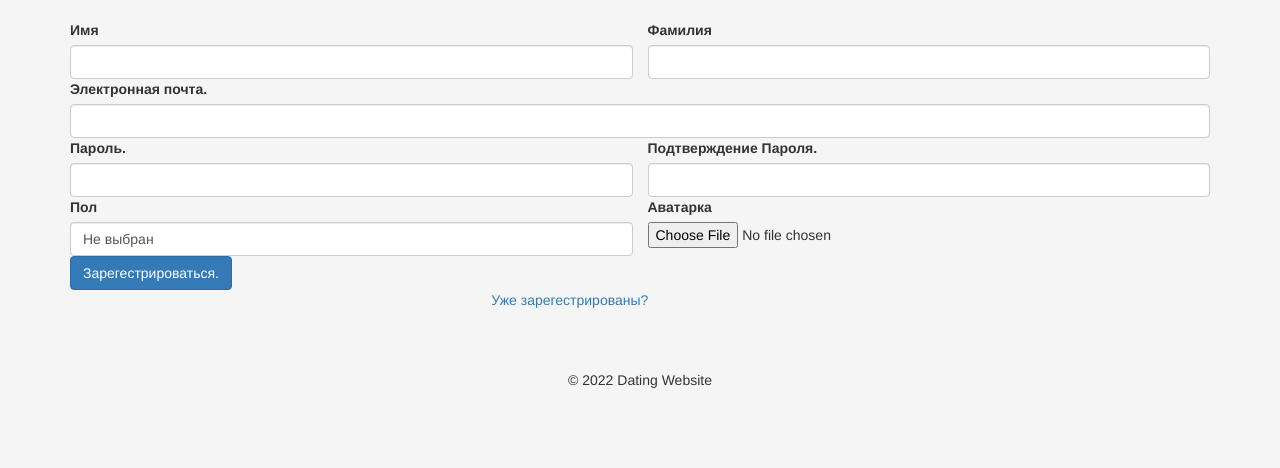
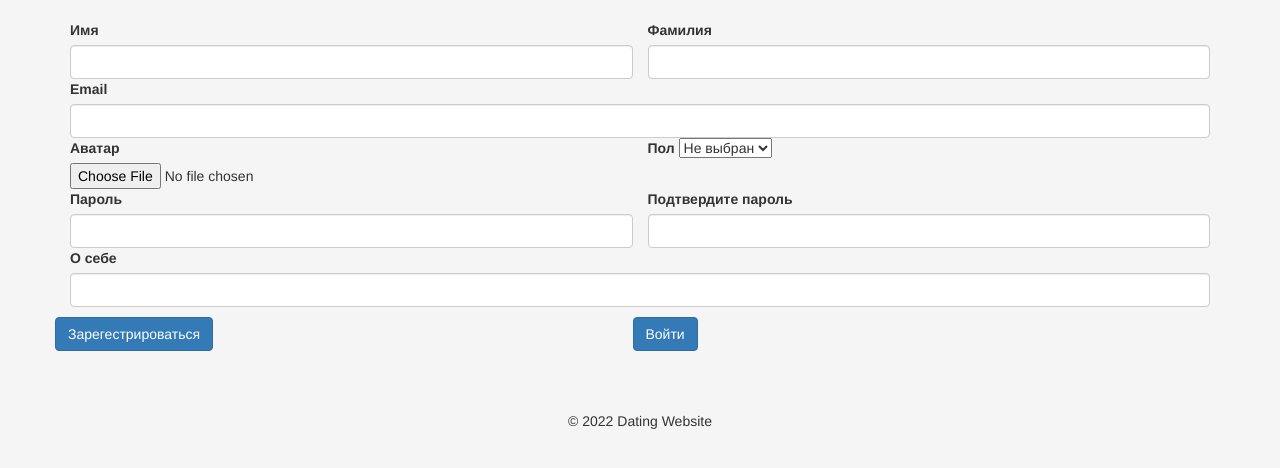
Before and after one commit to ClasterPack/DatingWebsite, a Django app: page /clients/create/ in a window 1280 px wide. Shown: the part 62-530 px from the top of the page. Run offline with Django 4.2, Linux system fonts and the light colour scheme; some libraries are stand-ins or nearby versions.

Commit message:
Создал эндпоинт регистрации нового участника: /api/clients/create .

```diff
--- a/core/settings.py
+++ b/core/settings.py
@@ -121,7 +121,7 @@ STATIC_URL = 'static/'
 
 AUTH_USER_MODEL = 'users.NewUser'
 
-MEDIA_URL = '/images/'
+MEDIA_URL = 'avatars/'
 MEDIA_ROOT = BASE_DIR / 'avatars'
 
 LOGIN_URL = 'users:user_login'
--- a/templates/base.html
+++ b/templates/base.html
@@ -66,10 +66,10 @@
 			<div class="collapse navbar-collapse" id="navbarNav">
 				<ul class="navbar-nav">
 					<li class="nav-item">
-						<a class="nav-link " href="{% url 'users:user_login' %}">Домашняя Страница</a>
+						<a class="nav-link " href="{% url 'users:home' %}">Домашняя Страница</a>
 					</li>
 					<li class="nav-item">
-						<a class="nav-link " href="{% url 'users:user_login' %}">Список участников</a>
+						<a class="nav-link " href="{% url 'users:users_list' %}">Список участников</a>
 					{% if user.is_authenticated %}
 					<li class="nav-item">
 						<span class="nav-link">{{ user.email }}</span>
--- a/templates/user/registration.html
+++ b/templates/user/registration.html
@@ -1,6 +1,7 @@
 {% extends 'base.html' %}
 
 {% block content %}
+
 <div class="container pt-30">
 		<div class="section">
 			<div class="row">
@@ -29,7 +30,7 @@
 
 						<div class="row">
 							<div class="col m6 s12">
-								<label>Электронная почта.</label>
+								<label>Email</label>
 								{{ form.email }}
 								{% for error in form.errors.email %}
 									<p class="error">{{ error }}</p>
@@ -39,14 +40,30 @@
 
                     <div class="row">
 							<div class="col m6 s12">
-								<label>Пароль.</label>
+                                <label>Аватар</label>
+								{{ form.user_avatar }}
+								{% for error in form.errors.image %}
+									<p class="error">{{ error }}</p>
+								{% endfor %}
+							</div>
+                            <div class="col m6 s12">
+                                <label>Пол</label>
+                                {{ form.user_sex }}
+                                <p class="error">{{ error }}</p>
+                            </div>
+                    </div>
+
+
+                    <div class="row">
+                        <div class="col m7 s12">
+                            <label>Пароль</label>
                             {{ form.password1 }}
                             {% for error in form.errors.password1 %}
                                 <p class="error">{{ error }}</p>
                             {% endfor %}
                         </div>
-							<div class="col m6 s12">
-								<label>Подтверждение Пароля.</label>
+                        <div class="col m7 s12">
+                            <label>Подтвердите пароль</label>
                             {{ form.password2 }}
                             {% for error in form.errors.password2 %}
                                 <p class="error">{{ error }}</p>
@@ -54,26 +71,19 @@
                         </div>
                     </div>
                     <div class="row">
-							<div class="col m6 s12 ">
-								<label>Пол</label>
-
-                                    <select name="пол" class="form-control">
-                                        <option value=1>Не выбран</option>
-                                        <option value=2>Женский</option>
-                                        <option value=3>Мужской</option>
-                                    </select>
+                        <div class="col m7 s12">
+                            <label>О себе</label>
+                            {{ form.about }}
+                            <p class="error">{{ error }}</p>
+                    <div class="row">
+                        <div class="row">
+                            <div class="col m6 s12">
+                                <button type="submit" class="btn btn-primary">Зарегестрироваться</button>
                             </div>
                             <div class="col m6 s12">
-								<label>Аватарка</label>
-								{{ form.user_avatar }}
-								{% for error in form.errors.image %}
-									<p class="error">{{ error }}</p>
-								{% endfor %}
+                                <button onclick="location.href='api/clients/login'" class="btn btn-primary" type="button">Войти</button>
                             </div>
                         </div>
-                        <div class="row">
-                            <div class="column">
-                                <button type="submit" class="btn btn-primary">Зарегестрироваться.</button>
                     </div>
 						</div>
 						<script src="https://cdnjs.cloudflare.com/ajax/libs/jquery/1.12.4/jquery.min.js"></script>
@@ -82,14 +92,13 @@
 
 						<link rel="stylesheet"
 						      href="https://cdnjs.cloudflare.com/ajax/libs/twitter-bootstrap/3.3.7/css/bootstrap.min.css">
+						<link rel="stylesheet"
+						      href="https://cdnjs.cloudflare.com/ajax/libs/bootstrap-datetimepicker/4.7.14/css/bootstrap-datetimepicker.min.css">
+                    </form>
+
 				</div>
 			</div>
 		</div>
-	</div>
-	<div class="section">
-		<div class="row">
-			<div class="col-lg-3 mx-auto">
-				<a href="{% url 'users:user_login' %}" >Уже зарегестрированы?</a>
 	</div>
 		</div>
 	</div>
@@ -101,4 +110,6 @@
         }
 	</style>
 
+
+
 {% endblock %}
--- a/users/forms.py
+++ b/users/forms.py
@@ -22,7 +22,7 @@ class CustomUserCreationForm(forms.ModelForm):
         strip=False,
         widget=forms.PasswordInput(attrs={'autocomplete': 'new-password',
                                           'class': 'form-control'}),
-        help_text='Введите пароль ещё раз для подтверждения.'
+        help_text=password_validation.password_validators_help_text_html()
     )
     user_name = forms.CharField(
         required=True, widget=forms.TextInput(
@@ -35,17 +35,18 @@ class CustomUserCreationForm(forms.ModelForm):
         help_text='Введите фамилию.'
 
     )
-    user_sex = forms.MultipleChoiceField(
+    user_sex = forms.ChoiceField(
         required=True,
-        widget=forms.CheckboxSelectMultiple,
-        choices=Sex,
+        choices=Sex.choices,
+        help_text='Выберите пол'
     )
     email = forms.EmailField(required=True, widget=forms.EmailInput(
         attrs={'class': 'form-control'}
     ))
-    about = forms.EmailField(required=True, widget=forms.EmailInput(
+    about = forms.CharField(required=True, widget=forms.TextInput(
         attrs={'class': 'form-control'}
     ))
+    # user_avatar = forms.ImageField()
 
     class Meta:
         model = NewUser
@@ -57,29 +58,6 @@ class CustomUserCreationForm(forms.ModelForm):
             'user_avatar',
             'about',
         )
-
-    def clean_password2(self):
-        password1 = self.cleaned_data.get('password1')
-        password2 = self.cleaned_data.get('password2')
-        if password1 and password2 and password1 != password2:
-            raise ValidationError(
-                self.error_messages['password_mismatch'],
-                code='password_mismatch'
-            )
-        return password2
-
-    def _post_clean(self):
-        super()._post_clean()
-        password = self.cleaned_data.get('password2')
-        if password:
-            try:
-                password_validation.validate_password(password, self.instance)
-            except ValidationError as error:
-                self.add_error('password2', error)
-
-    def save(self, commit=True):
-        user = super().save(commit=False)
-        user.set_password(self.cleaned_data["password1"])
-        if commit:
-            user.save()
-        return
+        widgets = {
+            'sex': forms.Select(attrs={'class': 'custom-select md-form'}),
+        }
--- a/users/urls.py
+++ b/users/urls.py
@@ -1,4 +1,6 @@
 from django.urls import path
+from django.conf import settings
+from django.conf.urls.static import static
 
 from users.views import user_registration, user_login, user_logout, users_list, home_page
 
@@ -10,4 +12,4 @@ urlpatterns = [
     path('clients/', users_list, name='users_list'),
     path('clients/create/', user_registration, name='user_registration'),
     path('logout/', user_logout, name='user_logout'),
-]
+] + static(settings.MEDIA_URL, document_root=settings.MEDIA_ROOT)
--- a/users/views.py
+++ b/users/views.py
@@ -1,11 +1,10 @@
 from django.conf import settings
 from django.shortcuts import render, redirect
 from django.http import HttpResponse
-from django.contrib.auth import login, logout
+from django.contrib.auth import login, logout, authenticate
 from django.core.handlers.wsgi import WSGIRequest
-from django.db.models import Q
+from django.db.models import Count, Q
 
-from typing import Dict, Optional
 
 from users.forms import CustomUserCreationForm
 from users.models import NewUser
@@ -21,28 +20,38 @@ def user_logout(request):
 
 def user_login(request):
     if request.user.is_authenticated:
-        return redirect('users/home')
+        return redirect('users:home')
     form = AuthenticationForm()
     if request.method == 'POST':
         form = AuthenticationForm(request=request, data=request.POST)
         if form.is_valid():
             login(request, form.get_user())
-            return redirect('users:home')
+            return redirect('users:users_list')
     return render(request, template_name='user/user_login.html', context={'form': form})
 
 
 def user_registration(request):
+    # if request.POST:
+    #     form: CustomUserCreationForm = CustomUserCreationForm(request.POST, files=request.FILES)
+    #     if form.is_valid():
+    #         form.save()
+    #         email = request.POST.get('email')
+    #         password = request.POST.get('password')
+    #         account = authenticate(email=email, password=password)
+    #         login(request, account)
+    #         return redirect('user:users_login')
+    #     else:
+    #         context = {'form': form}
+    # else:
+    #     user_register_form = CustomUserCreationForm()
+    #     context = {'form': user_register_form}
+    # return render(request, 'user/registration.html', context)
     user_register_form = CustomUserCreationForm()
     if request.method == 'POST':
         user_register_form: CustomUserCreationForm = CustomUserCreationForm(request.POST, files=request.FILES)
         if user_register_form.is_valid():
-            user: NewUser = user_register_form.save(commit=False)
-            sex = request.POST.get('user_sex')
-            user.user_sex = sex
-            avatar = request.POST.get('user_avatar')
-            user.user_avatar = avatar
-            user.save()
-            user_register_form.save()
+            customer: NewUser = user_register_form.save(commit=False)
+            customer.save()
             return redirect('users:user_login')
 
     return render(
@@ -55,17 +64,18 @@ def user_registration(request):
 
 
 def users_list(request: WSGIRequest) -> HttpResponse:
-    pass
-    # user_q = Q()
-    # order_q = Q()
-    # q = request.get('q')
-    #
-    # if q:
-    #     user_q &= Q(user_name__incontains=q) | Q(user_surname__icontains=q)
-    #     order_q &= Q(user_name__incontains=q[-1]) | Q(user_surname__icontains=q[-1])
-    #
-    # order_info: Dict[]
-    #
+    user_q = Q()
+    order_q = Q()
+    q = request.GET.get('q')
+
+    if q:
+        user_q &= Q(user_name__incontains=q) | Q(user_surname__icontains=q) | Q(user_sex=q)
+        order_q &= Q(user_name__incontains=q[-1]) | Q(user_surname__icontains=q[-1]) | Q(user_sex=q)
+
+    context = {
+        'users': NewUser.objects.filter(is_active=True).filter(user_q).annotate(user_count=Count('user_name'))
+    }
+    return render(request, 'user/users_list.html', context=context)
 
 
 def home_page(request):
--- a/users/watermark.py
+++ b/users/watermark.py
@@ -7,7 +7,7 @@ def add_watermark(image_file):
 
     draw = ImageDraw.Draw(avatar)
     text = 'Daiting Site'
-    font = ImageFont.truetype('arial.ttf', 45)
+    font = ImageFont.truetype('arial.ttf', 500)
 
     textwidth, textheight = draw.textsize(text, font)
 
```
Also changed, not shown: templates/user/users_list.html (added, +40 -0 lines), users/models.py (+11 -12 lines), db.sqlite3, users/sex_choices.py (line endings or trailing spaces). Lines whose indentation alone changed are shown as unchanged.
